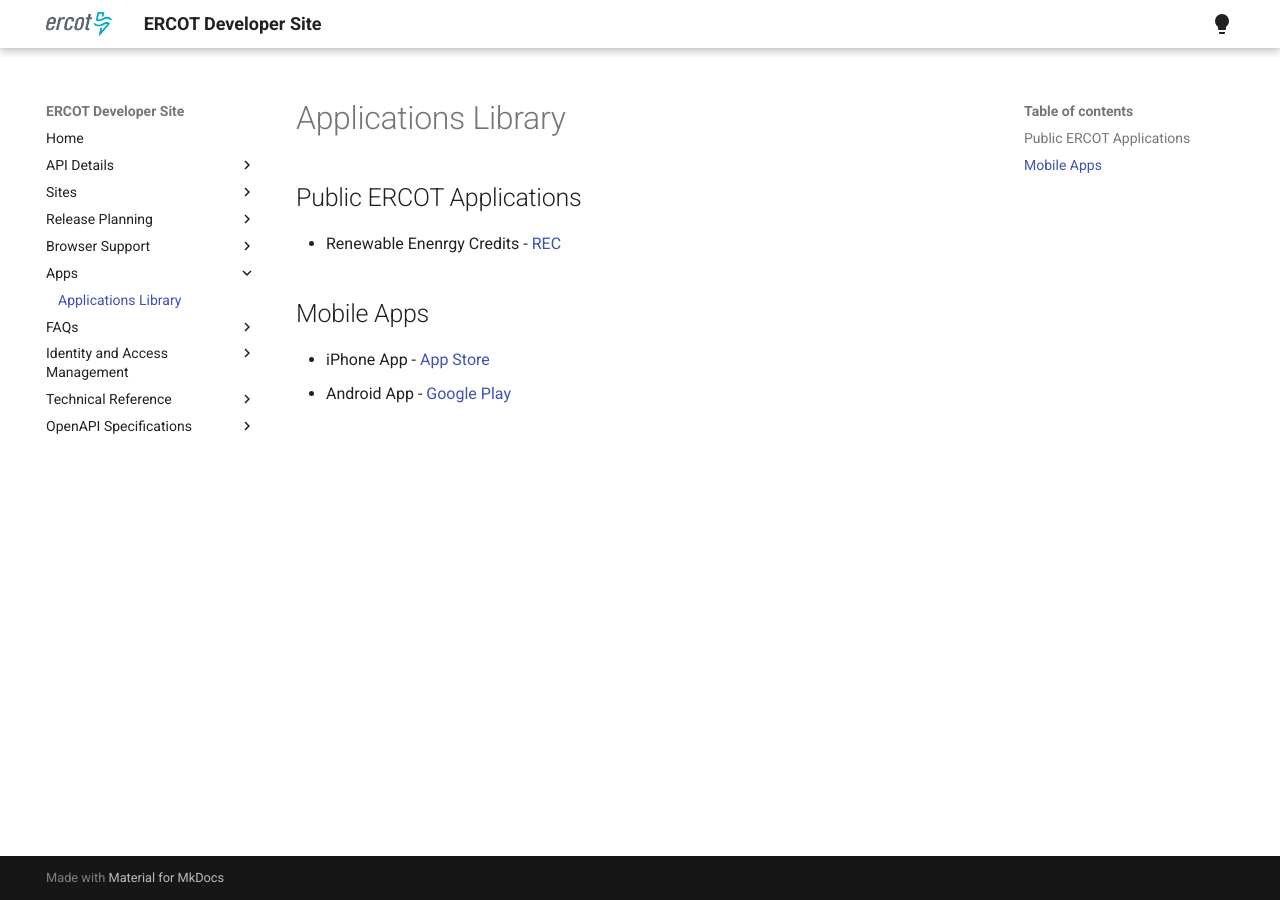
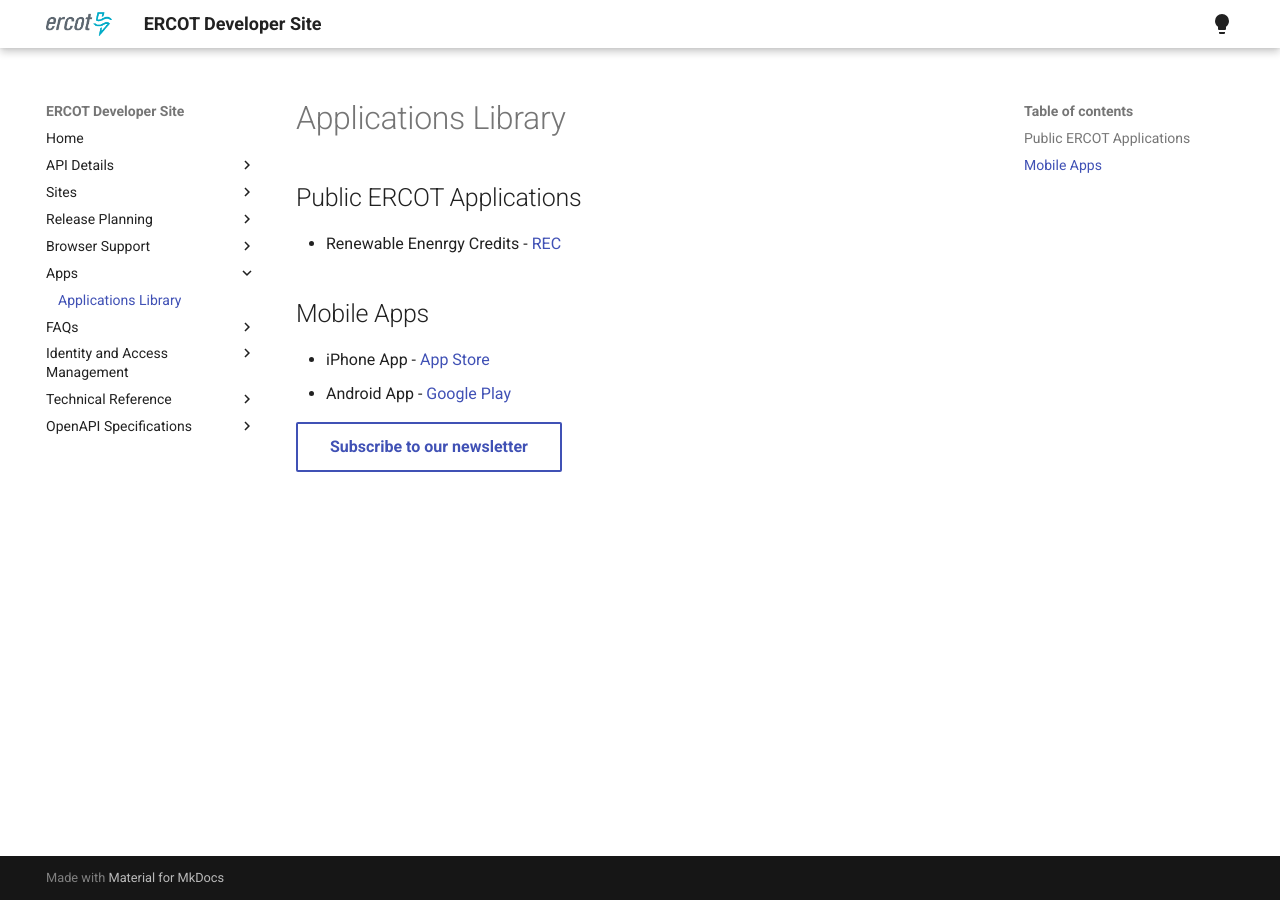
Before and after one commit to ercot/api-specs, an MkDocs documentation site: the page built from docs/Apps/Apps.md, in a window 1280 px wide. Built offline with MkDocs 1.6.1 and Material for MkDocs 9.7.7, drawn with Linux system fonts in a browser that asks for light colours.

Commit message:
Update Apps.md

```diff
--- a/docs/Apps/Apps.md
+++ b/docs/Apps/Apps.md
@@ -5,3 +5,5 @@
 ## Mobile Apps
 - iPhone App -  [App Store](https://apps.apple.com/us/app/ercot/id520829355)
 - Android App -  [Google Play](https://play.google.com/store/apps/details?id=com.ercot.ercotMobileOne&hl=en_US&gl=US)
+
+[Subscribe to our newsletter](#){ .md-button }
```
